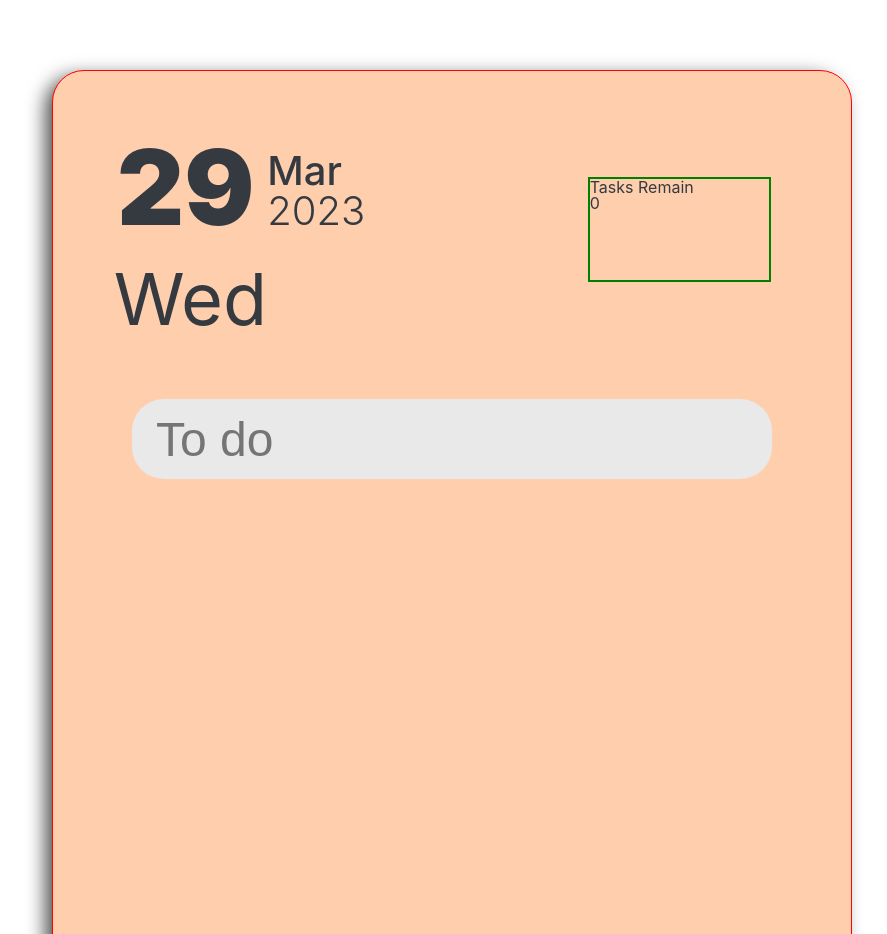
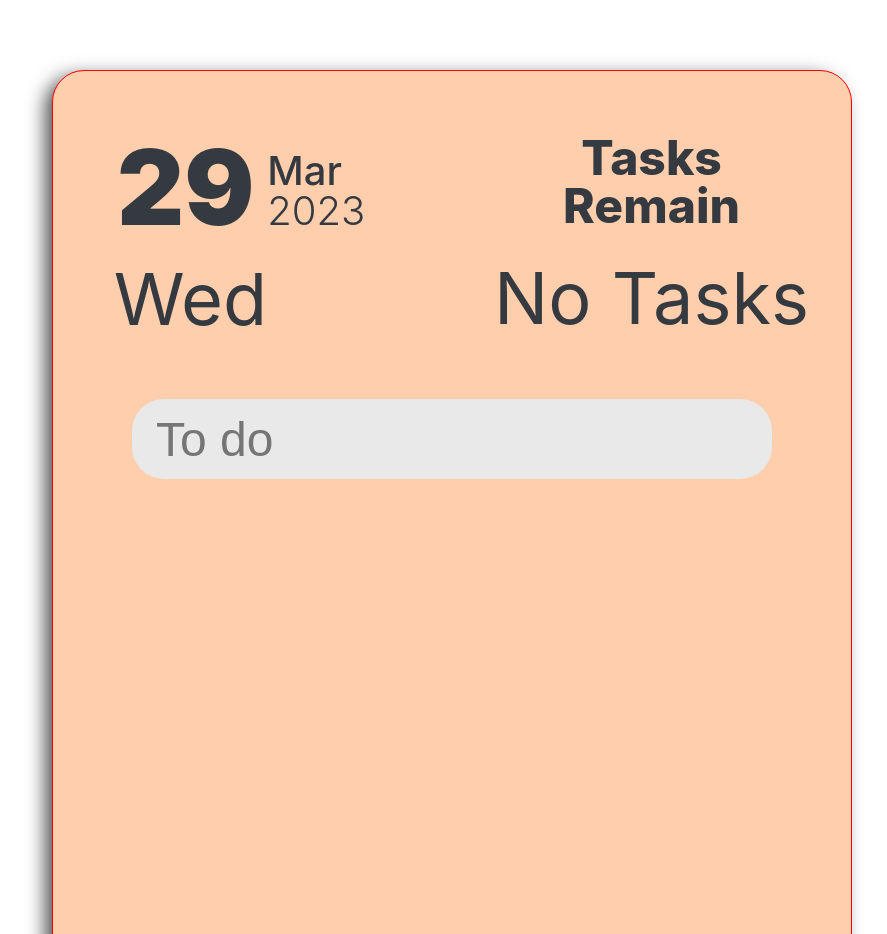
Before and after one commit to rickyshu/todo-list, a React (Create React App) app: page / in a window 1280 px wide. Shown: the part 780-1714 px from the top of the page, without its empty margins (188-1075 px from the left). Built offline with nearby package versions, Linux system fonts and the light colour scheme.

Commit message:
feat: task가 없을 때 No Tasks 문구 표시 기능 구현

```diff
--- a/src/App.tsx
+++ b/src/App.tsx
@@ -15,7 +15,6 @@ function App() {
       <ThemeProvider theme={theme}>
         <GlobalStyles />
         <Header themeMode={themeMode} setThemeMode={setThemeMode} />
-        <Nav />
         <TodoLists />
       </ThemeProvider>
     </>
--- a/src/components/TaskCounter.tsx
+++ b/src/components/TaskCounter.tsx
@@ -1,5 +1,5 @@
 import styled from "styled-components";
-import { RootState, TodoActions } from "../store";
+import { RootState } from "../store";
 import { useSelector } from "react-redux";
 const WetherInfo = () => {
   const todoLists = useSelector((state: RootState) => state);
@@ -8,9 +8,9 @@ const WetherInfo = () => {
   });
   return (
     <RemainingTasks>
-      <div>
-        Tasks Remain
-        <div className="tasksCounter">{TasksLeft.length}</div>
+      <div className="title">Tasks Remain</div>
+      <div className="tasksCounter">
+        {TasksLeft.length === 0 ? "No Tasks" : TasksLeft.length}
       </div>
     </RemainingTasks>
   );
@@ -18,10 +18,19 @@ const WetherInfo = () => {
 
 const RemainingTasks = styled.section`
   position: absolute;
-  right: 10%;
-  top: 10%;
-  width: 23%;
+  right: 5%;
+  top: 6%;
+  width: 40%;
   height: 10%;
-  border: 2px solid green;
+  .title {
+    text-align: center;
+    font-size: 3rem;
+    font-weight: 800;
+  }
+  .tasksCounter {
+    margin-top: 2rem;
+    font-size: 4.5rem;
+    text-align: center;
+  }
 `;
 export default WetherInfo;
--- a/src/pages/Todolists.tsx
+++ b/src/pages/Todolists.tsx
@@ -3,6 +3,7 @@ import AddTodo from "../components/AddTodoButton";
 import TodoInput from "../components/TodoInput";
 import DateInfo from "../components/DateInfo";
 import RemainingTasks from "../components/TaskCounter";
+import Nav from "./Nav";
 import { useState } from "react";
 import { v4 as uuidv4 } from "uuid";
 import { useDispatch } from "react-redux";
@@ -29,6 +30,8 @@ const TodoLists = () => {
     }
   };
   return (
+    <>
+      <Nav />
       <Todos>
         <RemainingTasks />
         <DateInfo />
@@ -39,6 +42,7 @@ const TodoLists = () => {
           <AddTodo />
         </Form>
       </Todos>
+    </>
   );
 };
 
```
Lines whose indentation alone changed are shown as unchanged.
